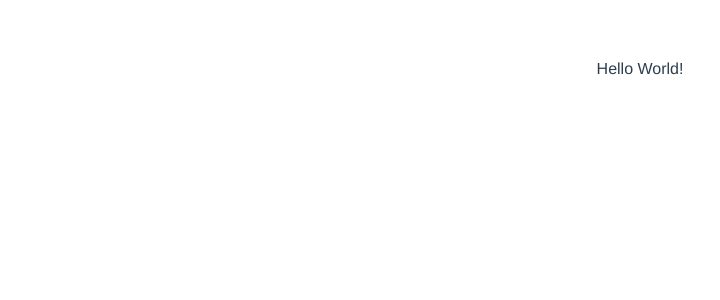
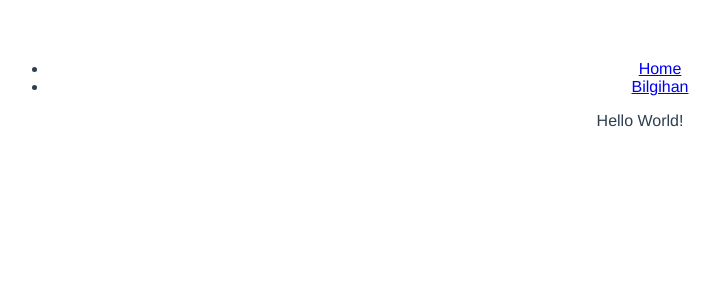
Before and after one commit to bilgihankose/vue-router-edu, a Vue app: page / in a window 1280 px wide. Shown: the top 300 px of the page, without its empty margins (0-720 px from the left). Built offline with nearby package versions, Linux system fonts and the light colour scheme.

Commit message:
added new pages

```diff
--- a/src/App.vue
+++ b/src/App.vue
@@ -1,12 +1,18 @@
 <template>
   <div id="app">
+    <app-header/>
     <router-view></router-view>
   </div>
 </template>
 
 <script>
+import Header from "@/components/Header";
+
 export default {
-  name: 'App'
+  name: 'App',
+  components: {
+    appHeader: Header
+  }
 }
 </script>
 
--- /dev/null
+++ b/src/components/Header.vue
@@ -0,0 +1,12 @@
+<template>
+<ul>
+  <router-link to="/" tag="li"><a>Home</a></router-link>
+  <router-link to="/bilgihan" tag="li"><a>Bilgihan</a></router-link>
+</ul>
+</template>
+
+<script>
+export default {
+  name: "Header"
+}
+</script>
--- a/src/main.js
+++ b/src/main.js
@@ -6,7 +6,8 @@ import { routes} from "../routes";
 Vue.use(VueRouter)
 
 const router = new VueRouter({
-  routes
+  routes,
+  mode: "history"
 })
 
 new Vue({
```
